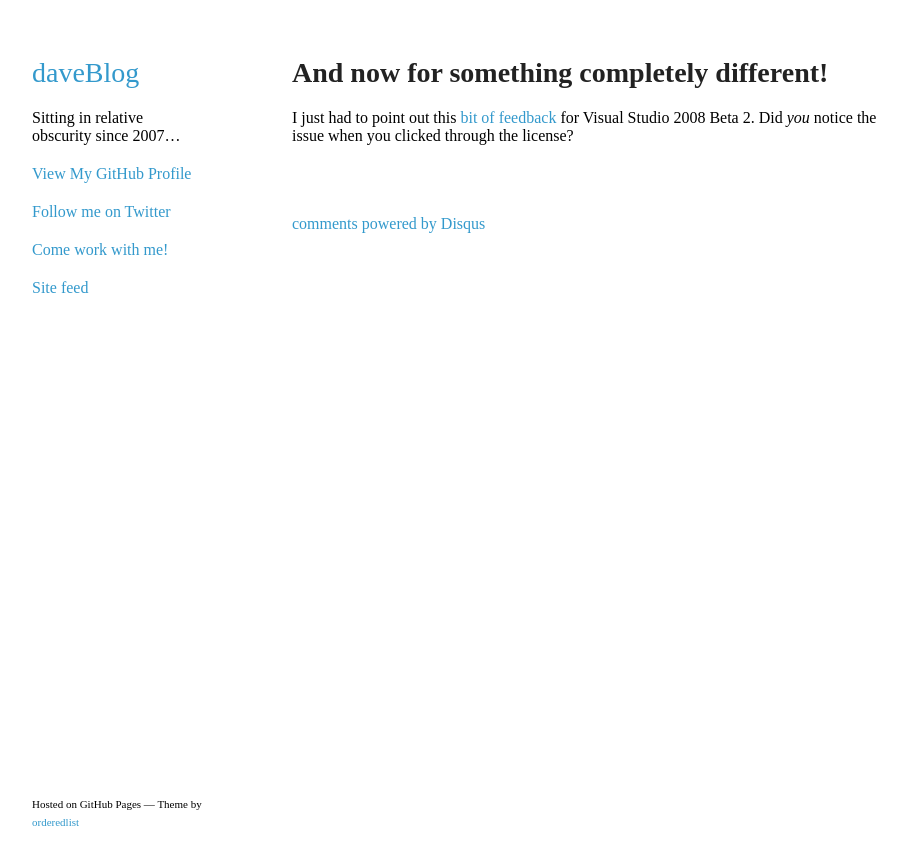
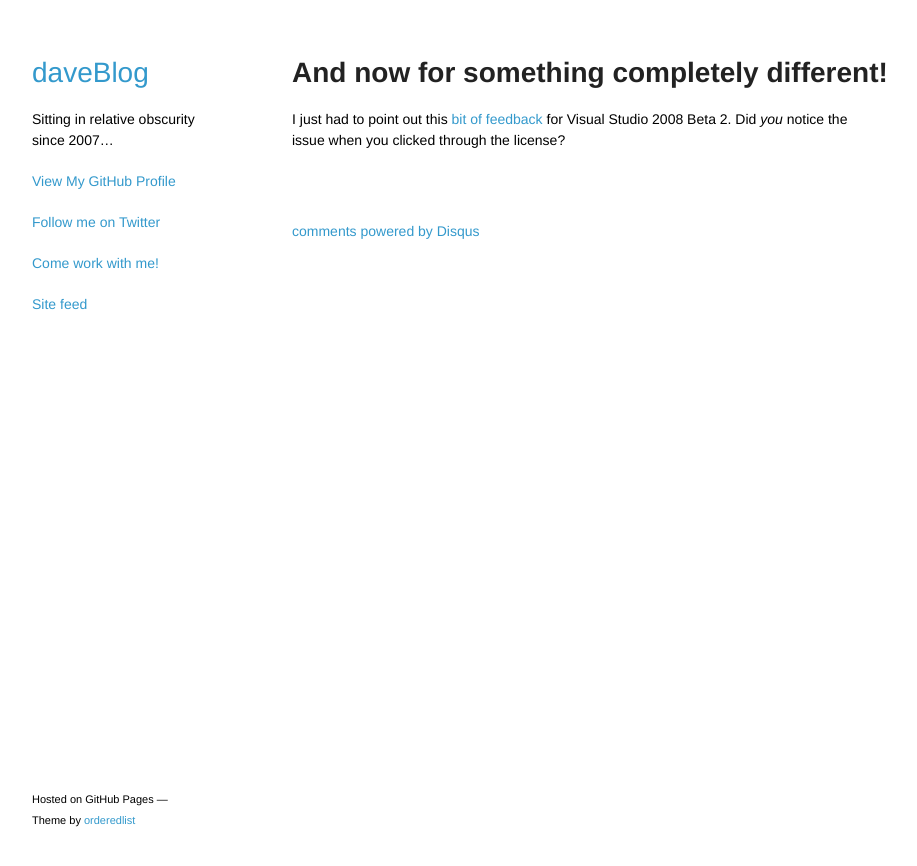
Before and after one commit to amanda-mitchell/fallingcanbedeadly.com, a Jekyll site: the page built from _posts/2007-08-01-and-now-for-something-completely-different.html, in a window 1280 px wide. Shown: the top 866 px of the page, without its empty margins (178-1095 px from the left). Built offline with Jekyll 4.4.1, drawn with Linux system fonts in a browser that asks for light colours; comment, search, counter and statistics services are not loaded.

Commit message:
Restore font size.

```diff
--- a/stylesheets/styles.css
+++ b/stylesheets/styles.css
@@ -1,6 +1,6 @@
 body {
   padding:50px;
-  font:Helvetica, Arial, sans-serif;
+  font:14px/1.5 Helvetica, Arial, sans-serif;
   color:black;
   font-weight:300;
 }
```
